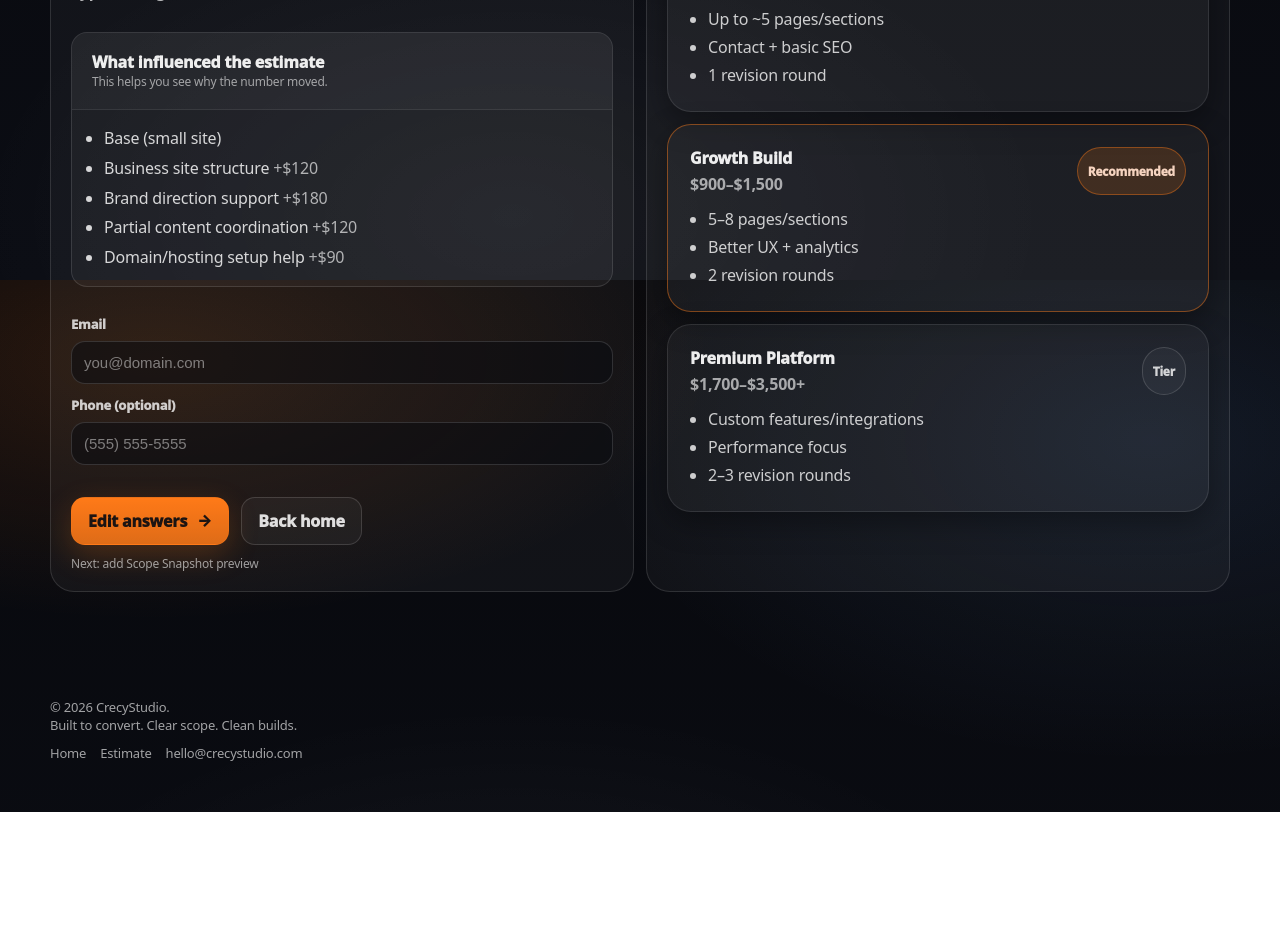
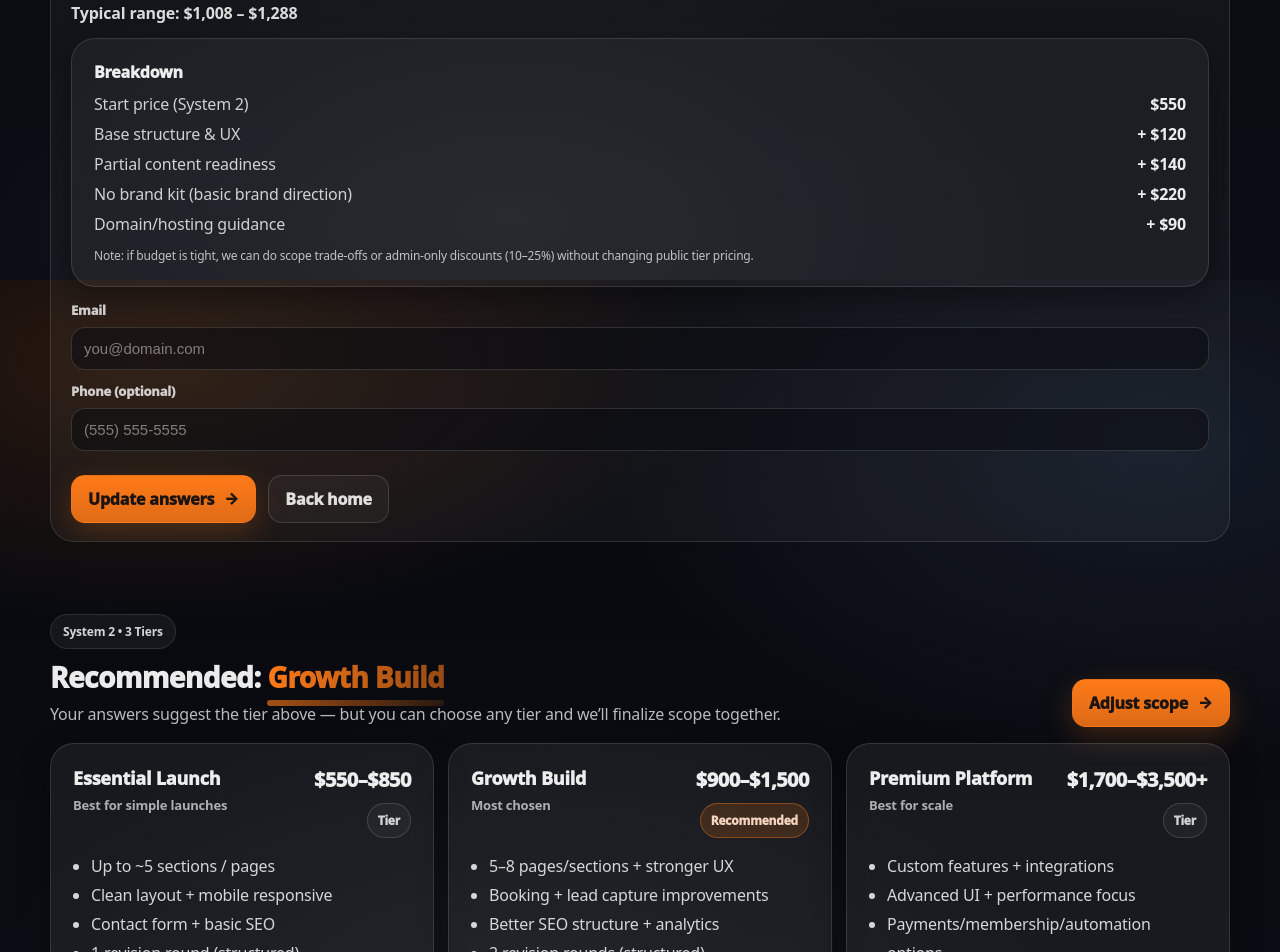
Before and after one commit to kkoly10/website-builder, a Next.js app: page /estimate in a window 1280 px wide. Shown: the part 520-1472 px from the top of the page. Before the commit the page ends 1332 px from the top, so only its background shows below. Built offline with nearby package versions, Linux system fonts and the light colour scheme.

Commit message:
Update EstimateClient.tsx

```diff
--- a/app/estimate/EstimateClient.tsx
+++ b/app/estimate/EstimateClient.tsx
@@ -36,19 +36,55 @@ function pick(params: SearchParams, key: string) {
   const v = params?.[key];
   return Array.isArray(v) ? (v[0] ?? "") : (v ?? "");
 }
+
 function asBool(v: string) {
-  return v === "1" || v === "true" || v === "yes" || v === "on";
+  const s = (v ?? "").toString().trim().toLowerCase();
+  return s === "1" || s === "true" || s === "yes" || s === "on";
 }
 
-function normalizeTimeline(t: string) {
-  const x = (t || "").toLowerCase();
-  if (x.includes("under") || x.includes("rush") || x.includes("14")) return "rush";
-  if (x.includes("4") || x.includes("+")) return "4+";
-  return "2-3";
+function norm(s: string) {
+  return (s ?? "").toString().trim();
 }
 
-function clamp(n: number, lo: number, hi: number) {
-  return Math.max(lo, Math.min(hi, n));
+function normLower(s: string) {
+  return norm(s).toLowerCase();
+}
+
+function normPages(p: string) {
+  const v = norm(p);
+
+  // support multiple historical page labels you used across versions
+  const map: Record<string, string> = {
+    "1-3": "1-3",
+    "1–3": "1-3",
+    "1 to 3": "1-3",
+
+    "4-5": "4-5",
+    "4–5": "4-5",
+
+    "4-6": "4-6",
+    "4–6": "4-6",
+
+    "6-8": "6-8",
+    "6–8": "6-8",
+
+    "7-10": "7-10",
+    "7–10": "7-10",
+
+    "9+": "9+",
+    "9 +": "9+",
+    "9plus": "9+",
+
+    "10+": "10+",
+    "10 +": "10+",
+  };
+
+  const key = v.replace(/\s+/g, " ").trim();
+  return map[key] ?? v;
+}
+
+function money(n: number) {
+  return `$${Math.round(n).toLocaleString()}`;
 }
 
 export default function EstimateClient(props: Props) {
@@ -60,7 +96,7 @@ export default function EstimateClient(props: Props) {
       mode: pick(sp, "mode") || "estimate",
       intent: pick(sp, "intent") || "business",
       intentOther: pick(sp, "intentOther") || "",
-      websiteType: pick(sp, "websiteType") || "Business",
+      websiteType: pick(sp, "websiteType") || "business",
       pages: pick(sp, "pages") || "1-3",
 
       booking: asBool(pick(sp, "booking")),
@@ -70,117 +106,185 @@ export default function EstimateClient(props: Props) {
 
       wantsAutomation: pick(sp, "wantsAutomation") || "no",
 
-      hasBrand: pick(sp, "hasBrand") || pick(sp, "hasLogo") || "no",
+      hasBrand: pick(sp, "hasBrand") || "no",
       contentReady: pick(sp, "contentReady") || "some",
       domainHosting: pick(sp, "domainHosting") || "no",
-      timeline: pick(sp, "timeline") || "2-3 weeks",
+      timeline: pick(sp, "timeline") || "2-4w",
       budget: pick(sp, "budget") || "500-1000",
-      competitorUrl: pick(sp, "competitorUrl") || pick(sp, "referenceWebsite") || "",
+      competitorUrl: pick(sp, "competitorUrl") || "",
       notes: pick(sp, "notes") || "",
     };
   }, [props.intake, props.searchParams]);
 
-  const [email, setEmail] = useState(props.leadEmail || pick(props.searchParams || {}, "leadEmail") || "");
-  const [phone, setPhone] = useState(props.leadPhone || pick(props.searchParams || {}, "leadPhone") || "");
+  const [email, setEmail] = useState(
+    props.leadEmail || pick(props.searchParams || {}, "leadEmail") || ""
+  );
+  const [phone, setPhone] = useState(
+    props.leadPhone || pick(props.searchParams || {}, "leadPhone") || ""
+  );
 
   const pricing = useMemo(() => {
-    // System 2 baselines
-    let base = 550;
+    // ===== System 2 baseline =====
+    const START_PRICE = 550;
 
     const breakdown: { label: string; amount: number }[] = [];
+    const add = (label: string, amount: number) => {
+      if (amount === 0) return;
+      breakdown.push({ label, amount });
+    };
 
-    // pages (accept both formats: 1-3, 4-5, 6-8, 9+ etc.)
-    const pages = (intake.pages || "").toLowerCase();
-    if (pages.includes("1-3") || pages.includes("1") || pages.includes("3")) {
-      breakdown.push({ label: "Base (small site)", amount: 0 });
-    } else if (pages.includes("4") || pages.includes("5")) {
-      base += 220;
-      breakdown.push({ label: "More pages (4–5)", amount: 220 });
-    } else if (pages.includes("6") || pages.includes("7") || pages.includes("8")) {
-      base += 520;
-      breakdown.push({ label: "More pages (6–8)", amount: 520 });
-    } else {
-      base += 900;
-      breakdown.push({ label: "Large site (9+)", amount: 900 });
+    let total = START_PRICE;
+
+    // normalize inputs
+    const pages = normPages(intake.pages);
+    const websiteType = normLower(intake.websiteType);
+    const intent = normLower(intake.intent);
+    const contentReady = normLower(intake.contentReady);
+    const timeline = normLower(intake.timeline);
+    const wantsAutomation = normLower(intake.wantsAutomation);
+    const hasBrand = normLower(intake.hasBrand);
+    const domainHosting = normLower(intake.domainHosting);
+
+    // ===== Pages / size =====
+    const pageAddMap: Record<string, number> = {
+      "1-3": 0,
+      "4-5": 220,
+      "4-6": 320,
+      "6-8": 650,
+      "7-10": 900,
+      "9+": 1100,
+      "10+": 1300,
+    };
+    const pageAdd = pageAddMap[pages] ?? 220; // safe default
+    total += pageAdd;
+    add(`Pages (${pages})`, pageAdd);
+
+    // ===== Website type / intent complexity =====
+    // keep it conservative + predictable
+    const typeAdd =
+      websiteType.includes("ecommerce") || intent.includes("selling") ? 380 : 120;
+    total += typeAdd;
+    add("Base structure & UX", typeAdd);
+
+    // ===== Features =====
+    if (intake.booking) {
+      total += 220;
+      add("Booking / scheduling", 220);
+    }
+    if (intake.payments) {
+      total += 420;
+      add("Payments / checkout", 420);
+    }
+    if (intake.blog) {
+      total += 180;
+      add("Blog / content setup", 180);
+    }
+    if (intake.membership) {
+      total += 650;
+      add("Membership / gated content", 650);
     }
 
-    // website type signal
-    const wt = (intake.websiteType || "").toLowerCase();
-    if (wt.includes("ecom")) {
-      base += 450;
-      breakdown.push({ label: "E-commerce complexity", amount: 450 });
-    } else if (wt.includes("portfolio") || wt.includes("landing")) {
-      base += 0;
-    } else {
-      base += 120;
-      breakdown.push({ label: "Business site structure", amount: 120 });
+    // ===== Automation =====
+    if (wantsAutomation === "yes") {
+      total += 260;
+      add("Automations", 260);
     }
 
-    // features
-    if (intake.booking) {
-      base += 220;
-      breakdown.push({ label: "Booking / scheduling", amount: 220 });
-    }
-    if (intake.payments) {
-      base += 380;
-      breakdown.push({ label: "Payments / checkout", amount: 380 });
-    }
-    if (intake.blog) {
-      base += 160;
-      breakdown.push({ label: "Blog setup", amount: 160 });
-    }
-    if (intake.membership) {
-      base += 520;
-      breakdown.push({ label: "Membership / gated content", amount: 520 });
+    // ===== Readiness =====
+    // if content is not ready, scope expands (copy + structure)
+    if (contentReady === "not ready") {
+      total += 320;
+      add("Content not ready (extra copy/structure)", 320);
+    } else if (contentReady === "some") {
+      total += 140;
+      add("Partial content readiness", 140);
     }
 
-    // automation
-    if ((intake.wantsAutomation || "").toLowerCase() === "yes") {
-      base += 260;
-      breakdown.push({ label: "Automations", amount: 260 });
+    // ===== Brand =====
+    // hasBrand = yes/no (your estimate page uses hasBrand)
+    if (hasBrand === "no") {
+      total += 220;
+      add("No brand kit (basic brand direction)", 220);
     }
 
-    // brand + content readiness affect effort
-    const hasBrand = (intake.hasBrand || "").toLowerCase();
-    if (hasBrand === "no") {
-      base += 180;
-      breakdown.push({ label: "Brand direction support", amount: 180 });
+    // ===== Domain/hosting help =====
+    if (domainHosting === "no") {
+      total += 90;
+      add("Domain/hosting guidance", 90);
     }
 
-    const contentReady = (intake.contentReady || "").toLowerCase();
-    if (contentReady.includes("not")) {
-      base += 240;
-      breakdown.push({ label: "Content help / placeholders", amount: 240 });
-    } else if (contentReady.includes("some")) {
-      base += 120;
-      breakdown.push({ label: "Partial content coordination", amount: 120 });
+    // ===== Rush =====
+    // support multiple label styles
+    const isRush =
+      timeline.includes("rush") ||
+      timeline.includes("under 14") ||
+      timeline.includes("under14") ||
+      timeline.includes("1-2") ||
+      timeline.includes("1–2");
+    if (isRush) {
+      total += 280;
+      add("Rush timeline", 280);
     }
 
-    const dh = (intake.domainHosting || "").toLowerCase();
-    if (dh === "no") {
-      base += 90;
-      breakdown.push({ label: "Domain/hosting setup help", amount: 90 });
-    }
-
-    // timeline
-    const tl = normalizeTimeline(intake.timeline);
-    if (tl === "rush") {
-      base += 300;
-      breakdown.push({ label: "Rush timeline", amount: 300 });
-    }
-
-    // clamp into your System 2 range
-    const total = clamp(Math.round(base), 550, 3500);
+    // ===== Clamp to System 2 envelope =====
+    const min = 550;
+    const max = 3500;
+    total = Math.max(min, Math.min(max, total));
 
     const rangeLow = Math.round(total * 0.9);
-    const rangeHigh = Math.round(total * 1.18);
+    const rangeHigh = Math.round(total * 1.15);
 
-    // recommend tier based on total
-    const tier =
-      total <= 850 ? "Essential Launch" : total <= 1500 ? "Growth Build" : "Premium Platform";
+    // ===== Tier recommendation =====
+    let tier: "Essential" | "Growth" | "Premium" = "Growth";
+    if (total <= 850) tier = "Essential";
+    else if (total <= 1500) tier = "Growth";
+    else tier = "Premium";
 
-    return { total, rangeLow, rangeHigh, tier, breakdown };
+    return { total, rangeLow, rangeHigh, tier, breakdown, pages };
   }, [intake]);
+
+  const tierCards = useMemo(() => {
+    const tiers = [
+      {
+        key: "Essential",
+        name: "Essential Launch",
+        price: "$550–$850",
+        badge: "Best for simple launches",
+        bullets: [
+          "Up to ~5 sections / pages",
+          "Clean layout + mobile responsive",
+          "Contact form + basic SEO",
+          "1 revision round (structured)",
+        ],
+      },
+      {
+        key: "Growth",
+        name: "Growth Build",
+        price: "$900–$1,500",
+        badge: "Most chosen",
+        bullets: [
+          "5–8 pages/sections + stronger UX",
+          "Booking + lead capture improvements",
+          "Better SEO structure + analytics",
+          "2 revision rounds (structured)",
+        ],
+      },
+      {
+        key: "Premium",
+        name: "Premium Platform",
+        price: "$1,700–$3,500+",
+        badge: "Best for scale",
+        bullets: [
+          "Custom features + integrations",
+          "Advanced UI + performance focus",
+          "Payments/membership/automation options",
+          "2–3 revision rounds (by scope)",
+        ],
+      },
+    ] as const;
+
+    return tiers;
+  }, []);
 
   return (
     <main className="container" style={{ padding: "42px 0 80px" }}>
@@ -191,149 +295,158 @@ export default function EstimateClient(props: Props) {
 
       <div style={{ height: 12 }} />
 
-      <h1 className="h1">Your estimate (actually personalized)</h1>
-      <p className="p" style={{ maxWidth: 860, marginTop: 10 }}>
-        This number changes based on pages, features, timeline, and content readiness. Next we’ll save submissions to Supabase.
+      <h1 className="h1">Get a quick estimate</h1>
+      <p className="p" style={{ maxWidth: 820, marginTop: 10 }}>
+        Answer a few questions and we’ll generate a ballpark price instantly — plus a
+        tier recommendation. Then we finalize scope together.
       </p>
 
-      <div style={{ height: 18 }} />
+      <div style={{ height: 22 }} />
 
-      <div className="grid2">
-        {/* LEFT: estimate */}
       <section className="panel">
         <div className="panelHeader">
-            <h2 className="h2">Estimated price</h2>
-            <div className="pDark" style={{ marginTop: 8 }}>
-              Recommended tier: <span style={{ color: "rgba(255,255,255,0.92)", fontWeight: 950 }}>{pricing.tier}</span>
+          <h2 className="h2">Your estimate</h2>
+          <p className="pDark" style={{ marginTop: 8 }}>
+            Based on your selections (pages: <strong>{pricing.pages}</strong>).
+          </p>
+        </div>
+
+        <div className="panelBody">
+          <div style={{ display: "grid", gap: 14 }}>
+            <div style={{ fontSize: 44, fontWeight: 950, letterSpacing: -0.8 }}>
+              {money(pricing.total)}
+            </div>
+
+            <div style={{ fontWeight: 800, opacity: 0.92 }}>
+              Typical range: {money(pricing.rangeLow)} – {money(pricing.rangeHigh)}
+            </div>
+
+            {/* breakdown */}
+            <div className="card" style={{ background: "rgba(255,255,255,0.04)" }}>
+              <div className="cardInner">
+                <div style={{ fontWeight: 950, marginBottom: 10 }}>Breakdown</div>
+                <div style={{ display: "grid", gap: 8 }}>
+                  <Row label="Start price (System 2)" value={money(550)} />
+                  {pricing.breakdown.map((x) => (
+                    <Row key={x.label} label={x.label} value={`+ ${money(x.amount)}`} />
+                  ))}
+                </div>
+
+                <div style={{ marginTop: 12, fontSize: 12, opacity: 0.78 }}>
+                  Note: if budget is tight, we can do scope trade-offs or admin-only discounts
+                  (10–25%) without changing public tier pricing.
+                </div>
               </div>
             </div>
 
-          <div className="panelBody">
-            <div style={{ display: "grid", gap: 10 }}>
-              <div style={{ fontSize: 44, fontWeight: 950, letterSpacing: -0.8 }}>
-                ${pricing.total.toLocaleString()}
-              </div>
-
-              <div style={{ color: "rgba(255,255,255,0.70)", fontWeight: 850 }}>
-                Typical range: ${pricing.rangeLow.toLocaleString()} – ${pricing.rangeHigh.toLocaleString()}
-              </div>
-
-              <div style={{ height: 10 }} />
-
-              <div className="panel" style={{ borderRadius: 16 }}>
-                <div className="panelHeader" style={{ borderBottom: "1px solid rgba(255,255,255,0.08)" }}>
-                  <div style={{ fontWeight: 950 }}>What influenced the estimate</div>
-                  <div className="smallNote">This helps you see why the number moved.</div>
-                </div>
-                <div className="panelBody" style={{ padding: 14 }}>
-                  <ul style={{ margin: 0, paddingLeft: 18, lineHeight: 1.85, color: "rgba(255,255,255,0.82)" }}>
-                    {pricing.breakdown.map((b) => (
-                      <li key={b.label}>
-                        {b.label}{" "}
-                        {b.amount > 0 ? (
-                          <span style={{ color: "rgba(255,255,255,0.65)" }}>+${b.amount}</span>
-                        ) : null}
-                      </li>
-                    ))}
-                  </ul>
-                </div>
-              </div>
-
-              <div style={{ height: 8 }} />
-
+            {/* lead */}
             <div style={{ display: "grid", gap: 12 }}>
               <div>
                 <div className="fieldLabel">Email</div>
-                  <input className="input" value={email} onChange={(e) => setEmail(e.target.value)} placeholder="you@domain.com" />
+                <input
+                  className="input"
+                  value={email}
+                  onChange={(e) => setEmail(e.target.value)}
+                  placeholder="you@domain.com"
+                />
               </div>
 
               <div>
                 <div className="fieldLabel">Phone (optional)</div>
-                  <input className="input" value={phone} onChange={(e) => setPhone(e.target.value)} placeholder="(555) 555-5555" />
+                <input
+                  className="input"
+                  value={phone}
+                  onChange={(e) => setPhone(e.target.value)}
+                  placeholder="(555) 555-5555"
+                />
               </div>
             </div>
 
-              <div style={{ height: 12 }} />
-
-              <div className="row">
+            <div className="row" style={{ marginTop: 10 }}>
               <Link className="btn btnPrimary" href="/build">
-                  Edit answers <span className="btnArrow">→</span>
+                Update answers <span className="btnArrow">→</span>
               </Link>
               <Link className="btn btnGhost" href="/">
                 Back home
               </Link>
             </div>
-
-              <div className="smallNote">
-                Next: add Scope Snapshot preview
-              </div>
           </div>
         </div>
       </section>
 
-        {/* RIGHT: tiers */}
-        <section className="panel">
-          <div className="panelHeader">
-            <h2 className="h2">Tier options</h2>
-            <p className="pDark" style={{ marginTop: 8 }}>
-              Based on your estimate, we’ll recommend one—but you can choose any.
-            </p>
+      <div style={{ height: 18 }} />
+
+      <section className="section">
+        <div style={{ display: "flex", alignItems: "end", justifyContent: "space-between", gap: 12, flexWrap: "wrap" }}>
+          <div>
+            <div className="kicker">System 2 • 3 Tiers</div>
+            <h2 className="h2" style={{ marginTop: 12 }}>
+              Recommended:{" "}
+              <span className="underline">{pricing.tier === "Essential" ? "Essential Launch" : pricing.tier === "Growth" ? "Growth Build" : "Premium Platform"}</span>
+            </h2>
+            <div style={{ opacity: 0.78, marginTop: 8, maxWidth: 780, lineHeight: 1.6 }}>
+              Your answers suggest the tier above — but you can choose any tier and we’ll finalize scope together.
+            </div>
           </div>
 
-          <div className="panelBody" style={{ display: "grid", gap: 12 }}>
-            <TierMini
-              name="Essential Launch"
-              price="$550–$850"
-              hot={pricing.tier === "Essential Launch"}
-              bullets={["Up to ~5 pages/sections", "Contact + basic SEO", "1 revision round"]}
-            />
-            <TierMini
-              name="Growth Build"
-              price="$900–$1,500"
-              hot={pricing.tier === "Growth Build"}
-              bullets={["5–8 pages/sections", "Better UX + analytics", "2 revision rounds"]}
-            />
-            <TierMini
-              name="Premium Platform"
-              price="$1,700–$3,500+"
-              hot={pricing.tier === "Premium Platform"}
-              bullets={["Custom features/integrations", "Performance focus", "2–3 revision rounds"]}
-            />
+          <Link className="btn btnPrimary" href="/build">
+            Adjust scope <span className="btnArrow">→</span>
+          </Link>
+        </div>
+
+        <div className="tierGrid" style={{ marginTop: 16 }}>
+          {tierCards.map((t) => {
+            const hot = t.key === pricing.tier;
+            return (
+              <div key={t.key} className="card cardHover">
+                <div className="cardInner">
+                  <div className="tierHead">
+                    <div>
+                      <div className="tierName">{t.name}</div>
+                      <div className="tierSub">{t.badge}</div>
+                    </div>
+
+                    <div style={{ textAlign: "right" }}>
+                      <div className="tierPrice">{t.price}</div>
+                      <div className={`badge ${hot ? "badgeHot" : ""}`} style={{ marginTop: 10 }}>
+                        {hot ? "Recommended" : "Tier"}
+                      </div>
+                    </div>
+                  </div>
+
+                  <ul className="tierList">
+                    {t.bullets.map((b) => (
+                      <li key={b}>{b}</li>
+                    ))}
+                  </ul>
+
+                  <div className="tierCTA">
+                    <Link className="btn btnPrimary" href="/build">
+                      Refine scope <span className="btnArrow">→</span>
+                    </Link>
+                    <Link className="btn btnGhost" href="/dashboard">
+                      Dashboard
+                    </Link>
+                  </div>
+                </div>
+              </div>
+            );
+          })}
+        </div>
+
+        <div style={{ marginTop: 16, opacity: 0.78, fontSize: 13 }}>
+          Next: add Scope Snapshot preview
         </div>
       </section>
-      </div>
     </main>
   );
 }
 
-function TierMini({
-  name,
-  price,
-  bullets,
-  hot,
-}: {
-  name: string;
-  price: string;
-  bullets: string[];
-  hot?: boolean;
-}) {
+function Row({ label, value }: { label: string; value: string }) {
   return (
-    <div className="card" style={{ background: "rgba(255,255,255,0.04)", borderColor: hot ? "rgba(255,122,24,0.45)" : "rgba(255,255,255,0.10)" }}>
-      <div className="cardInner">
     <div style={{ display: "flex", justifyContent: "space-between", gap: 12 }}>
-          <div>
-            <div style={{ fontWeight: 950 }}>{name}</div>
-            <div style={{ color: "rgba(255,255,255,0.62)", fontWeight: 850, marginTop: 4 }}>{price}</div>
-          </div>
-          <div className={`badge ${hot ? "badgeHot" : ""}`}>{hot ? "Recommended" : "Tier"}</div>
-        </div>
-
-        <ul style={{ margin: "10px 0 0", paddingLeft: 18, color: "rgba(255,255,255,0.78)", lineHeight: 1.75 }}>
-          {bullets.map((b) => (
-            <li key={b}>{b}</li>
-          ))}
-        </ul>
-      </div>
+      <div style={{ opacity: 0.86 }}>{label}</div>
+      <div style={{ fontWeight: 900 }}>{value}</div>
     </div>
   );
 }
```
Lines whose indentation alone changed are shown as unchanged.
